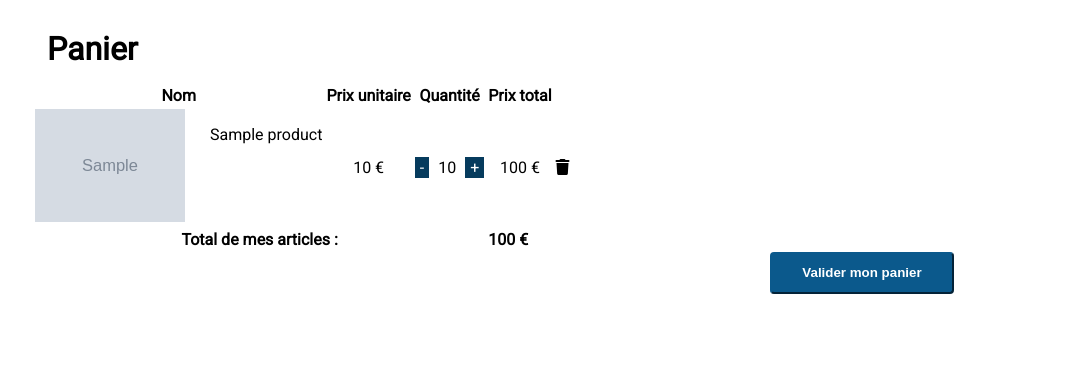
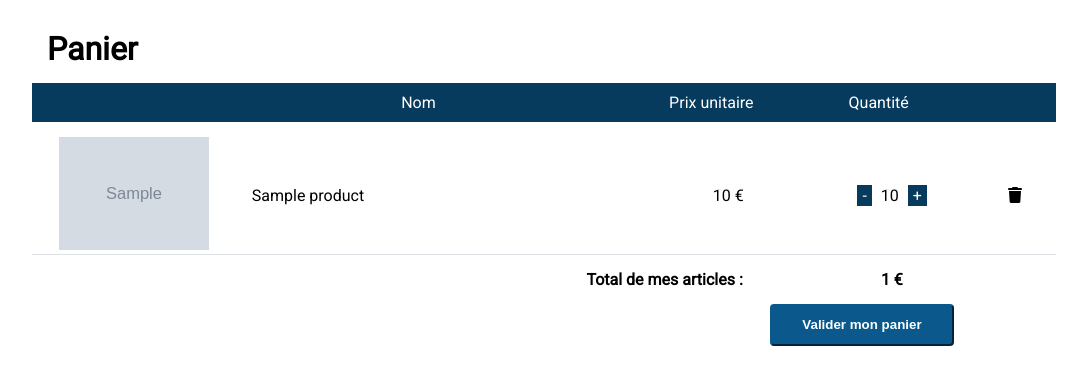
Before and after one commit to baptiste-cornic/bike-shop, a Symfony app: template templates/cart/index.html.twig in a window 1280 px wide. Shown: the part 100-485 px from the top of the page, without its empty margins (96-1183 px from the left). Run offline with Twig, Linux system fonts and the light colour scheme; the template is opened without the code that fills it: most values are stand-ins (such as "Sample title", 1, 10 or a date in 2020); grey boxes marked "Sample" are stand-in pictures; some libraries are stand-ins or nearby versions.

Commit message:
Update : replace table for responsive

```diff
--- a/templates/cart/index.html.twig
+++ b/templates/cart/index.html.twig
@@ -6,60 +6,51 @@
     <h1>Panier</h1>
     <div class="cart-div">
         {% if cart %}
-        <table>
-            <thead>
-                <tr>
-                    <th>Nom</th>
-                    <th>Prix unitaire</th>
-                    <th>Quantité</th>
-                    <th>Prix total</th>
-                    <th></th>
-                </tr>
-            </thead>
-            <tbody>
-            {% set total = 0 %}
+            <div class="cart-header-div">
+                <div class="cart-header-div-img text-center"></div>
+                <div class="cart-header-div-name text-center">Nom</div>
+                <div class="cart-header-div-price text-center">Prix unitaire</div>
+                <div class="cart-header-div-quantity text-center">Quantité</div>
+                <div class="cart-header-div-delete"></div>
+            </div>
+            <div class="cart-body-div">
                 {% for product in cart %}
-                    {% set total = total + product.product.price * product.quantity  %}
-                    <tr>
-                        <td class="d-flex">
+                    <div class="cart-body-line text-center">
+                        <div class="cart-body-div-left">
                             <div class="cart-img-div">
-                                <img style="width: 150px" src="{{ asset('assets/img/'~product.product.picture) }}">
+                                <img src="{{ asset('assets/img/'~product.product.picture) }}">
                             </div>
-                            <div class="cart-text-div">
-                                <p>{{ product.product.name }}</p>
+                        </div>
+                        <div class="cart-body-div-right">
+                            <div class="cart-body-div-name">
+                                <div class="cart-text-div">
+                                    {{ product.product.name }}
+                                </div>
                             </div>
-
-                        </td>
-                        <td class="text-center">{{ product.product.price }} €</td>
-                        <td class="text-center">
-                            <div>
+                            <div class="cart-body-div-price text-center">{{ product.product.price }} €</div>
+                            <div class="cart-body-div-quantity text-center">
                                 <a href="{{ path('decrease_cart', {'id' : product.product.id}) }}" title="Ajouter au panier">
                                     <span class="cart-update-quantity">-</span>
                                 </a>
                                 <span class="cart-quantity">
-                                    {{ product.quantity }}
-                                </span>
-
+                                {{ product.quantity }}
+                            </span>
                                 <a href="{{ path('increase_cart', {'id' : product.product.id}) }}" title="Ajouter au panier">
                                     <span class="cart-update-quantity">+</span>
                                 </a>
                             </div>
+                            <div class="cart-body-div-delete">
+                                <a href="{{ path('remove_cart', {'id' : product.product.id}) }}"><i class="fa-solid fa-trash"></i></a>
+                            </div>
+                        </div>
 
-                        </td>
-                        <td class="text-center">{{ product.product.price * product.quantity  }} €</td>
-                        <td>
-                            <a href="{{ path('remove_cart', {'id' : product.product.id}) }}"><i class="fa-solid fa-trash"></i></a>
-                        </td>
-                    </tr>
+                    </div>
                 {% endfor %}
-            </tbody>
-            <tfoot class="bold">
-                <tr>
-                    <td colspan="3" class="text-center">Total de mes articles :</td>
-                    <td colspan="2">{{ total }} €</td>
-                </tr>
-            </tfoot>
-        </table>
+                <div class="cart-footer-div bold d-flex">
+                    <div class="cart-footer-div-text">Total de mes articles :</div>
+                    <div class="cart-footer-div-total text-center">{{ totalPrice }} €</div>
+                </div>
+            </div>
             <button class="btn btn-success ">
                 <a href="{{ path('order') }}">Valider mon panier</a>
             </button>
```
